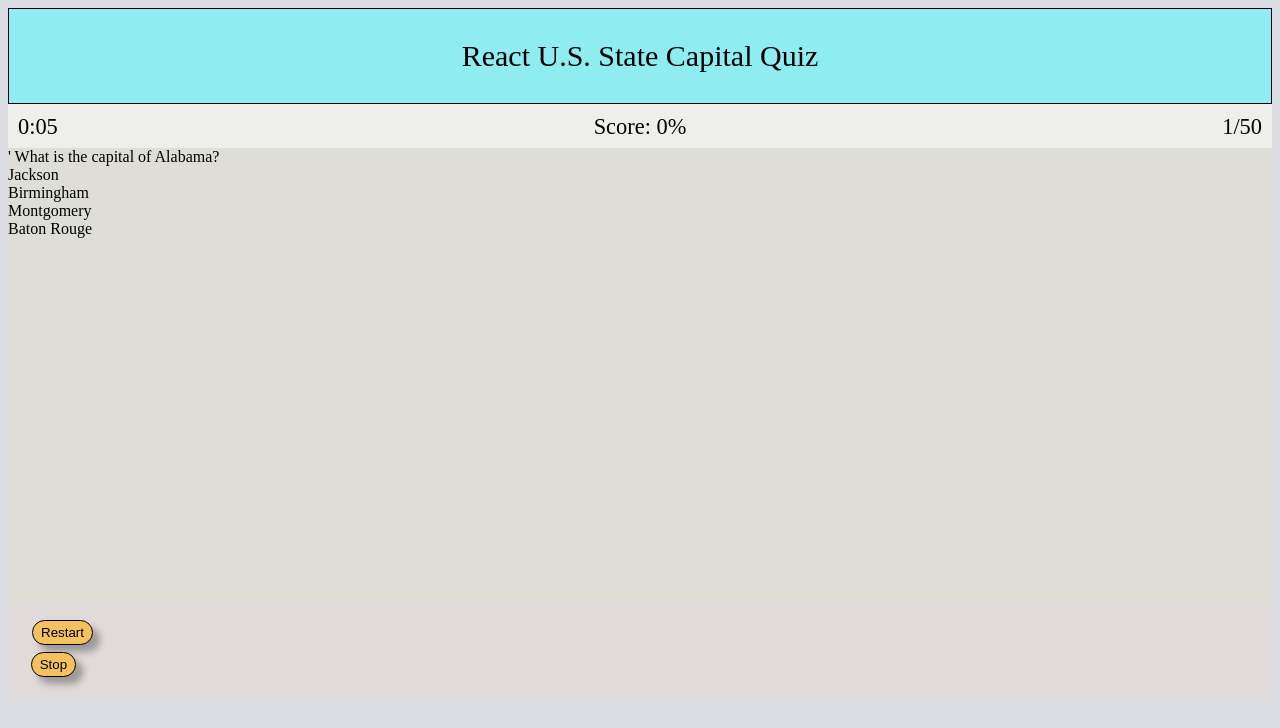
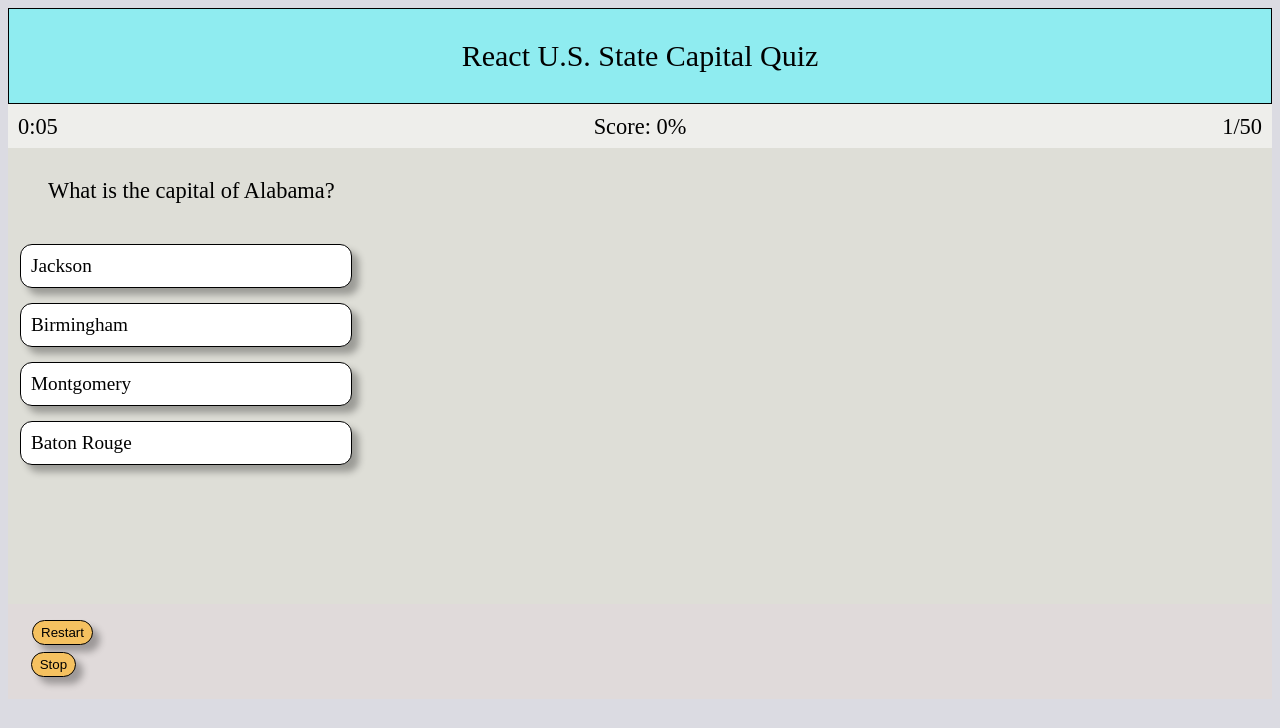
Before and after one commit to walterlee7/react-us-state-capital-quiz, a React (Create React App) app: page / in a window 1280 px wide. Shown: the top 728 px of the page. Built offline with nearby package versions, Linux system fonts and the light colour scheme.

Commit message:
question styling working

```diff
--- a/src/App.jsx
+++ b/src/App.jsx
@@ -223,7 +223,7 @@
         let qHtml = "";
         let bHtml = "";
 
-        qHtml = "<div className='q-container' >";
+        qHtml = "<div class='q-container' >";
 
         for (let i = 0; i < q.arrAnswers.length; i++) {
             var a = q.arrAnswers[i];
@@ -236,18 +236,18 @@
         }
 
         if (q.questionLayout === 1) {
-            bHtml = "<div id='divTextAfter'></div><div id='btnPrevious' className='btnBrowse' style={{float:'left', margin-right: '2em'}}><<</div><div id='btnNext' className='btnBrowse' style={{float: 'left', margin-right: '3.3em'}}>>></div>";
+            bHtml = "<div id='divTextAfter'></div><div id='btnPrevious' class='btnBrowse' style={{float:'left', margin-right: '2em'}}><<</div><div id='btnNext' class='btnBrowse' style={{float: 'left', margin-right: '3.3em'}}>>></div>";
 
-            aHtml = '<div className="a-wrapper qi">' + aHtml + bHtml + '</div>'
+            aHtml = '<div class="a-wrapper qi">' + aHtml + bHtml + '</div>'
 
-            qHtml = "<div className='q-header' >' " + qText + "</div><div className='q-wrapper' style={{padding-left: '20px'}}>" + qHtml + aHtml + "</div>";
+            qHtml = "<div class='q-header' > " + qText + "</div><div class='q-wrapper' style={{padding-left: '20px'}}>" + qHtml + aHtml + "</div>";
 
             this.state.container.append(qHtml);
         }
 
         if (q.questionLayout === 2) {
             bHtml = "<div id='divTextAfter'></div>";
-            aHtml = "<div className='a-wrapper qi2' style={{min-height: '750px'}}>" + aHtml + bHtml + "<div className='q-img q-img2'><img id='theImg' src='' /></div><div id='buttonDiv'><div id='btnPrevious' className='btnBrowse' style={{float: 'left'}}><<</div><div id='btnNext' className='btnBrowse' style={{float: 'right'}}>>></div></div> </div></div>";
+            aHtml = "<div class='a-wrapper qi2' style={{min-height: '750px'}}>" + aHtml + bHtml + "<div class='q-img q-img2'><img id='theImg' src='' /></div><div id='buttonDiv'><div id='btnPrevious' class='btnBrowse' style={{float: 'left'}}><<</div><div id='btnNext' class='btnBrowse' style={{float: 'right'}}>>></div></div> </div></div>";
             qHtml = "<div class='q-header' >" + qText + "</div><div class='q-wrapper'>" + qHtml + aHtml + "</div>";
 
             this.state.container.append(qHtml);
@@ -395,7 +395,7 @@
         if (aClicked === 1 && aCorrect === 0) extraClass = 'wrong';
         if (aClicked === 1 && aCorrect === 1) extraClass = 'correct';
 
-        cellHtml = "<div className='answer'" + extraClass + "id='" + aId + "' ><div className='a-content' ><div className='text' >" + aTxt + "</div></div></div>";
+        cellHtml = "<div class='answer'" + extraClass + "id='" + aId + "' ><div class='a-content' ><div class='text' >" + aTxt + "</div></div></div>";
 
         return cellHtml;
     }
@@ -427,10 +427,10 @@
     render() {
         return (
             <Fragment>
-                <div className="title-wrapper">
-                    <p className="title">React U.S. State Capital Quiz</p>
+                <div class="title-wrapper">
+                    <p class="title">React U.S. State Capital Quiz</p>
                 </div>
-                <div className="gamewindow" style={{ marginTop: + '0', minHeight: + '500' }}>
+                <div class="gamewindow" style={{ marginTop: + '0', minHeight: + '500' }}>
                     <div id="gamewrapper" style={{ position: 'relative', backgroundColor: '#deded7', width: '100%', minHeight: + '500' }}>
 
                         <div id="HUD">
@@ -438,8 +438,8 @@
                             <span id="score"></span>
                             <span id="questionCount"></span>
                         </div>
-                        <div className="q-header"></div>
-                        <div className="q-wrapper" style={{ paddingLeft: + '20' }}>...</div>
+                        <div class="q-header"></div>
+                        <div class="q-wrapper" style={{ paddingLeft: + '20' }}>...</div>
                     </div>
                 </div>
                 <div id="optionsRight" style={{ paddingRight: + '50', clear: 'both' }}>
@@ -455,7 +455,7 @@
                     <div id="pnlRestart">
                     </div>
                     <button onClick={() => { this.stopTimer(); }}
-                        className="stopTimer">Stop</button>
+                        class="stopTimer">Stop</button>
                 </div>
             </Fragment>
 
```
